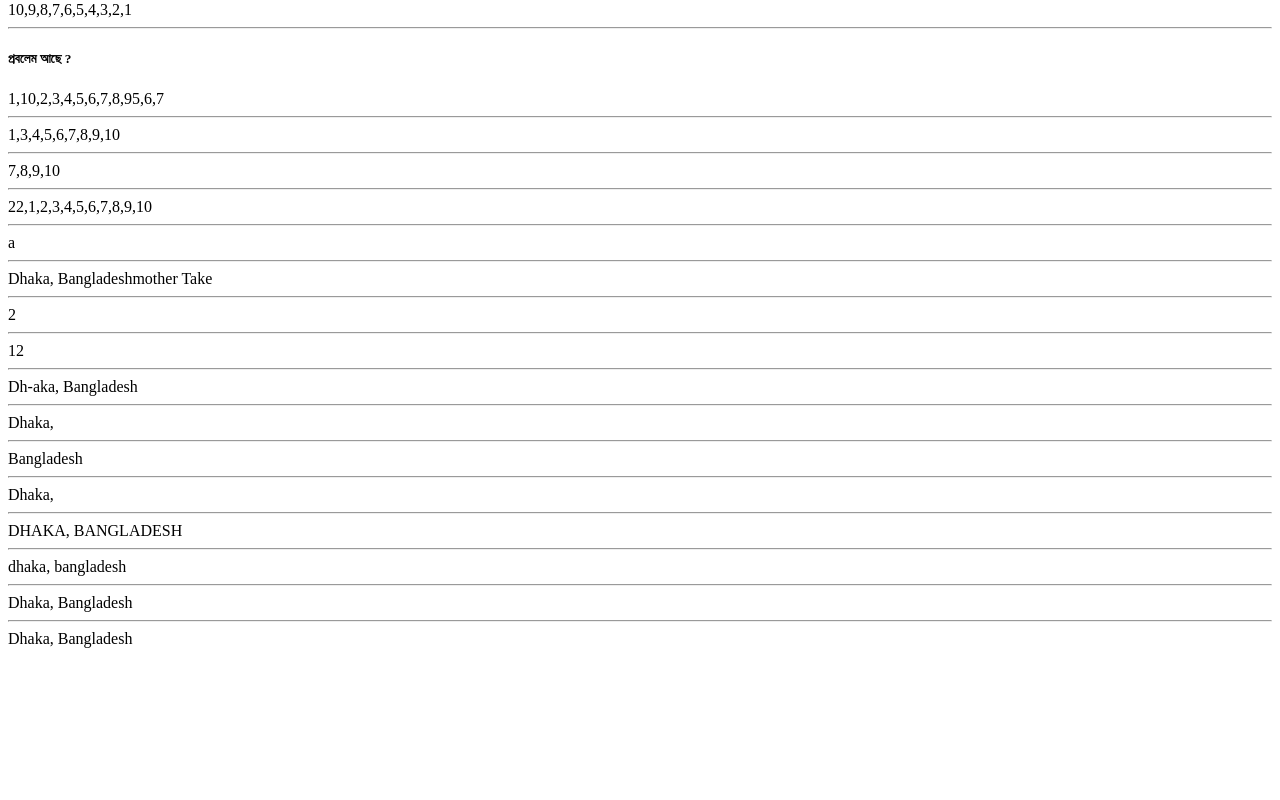
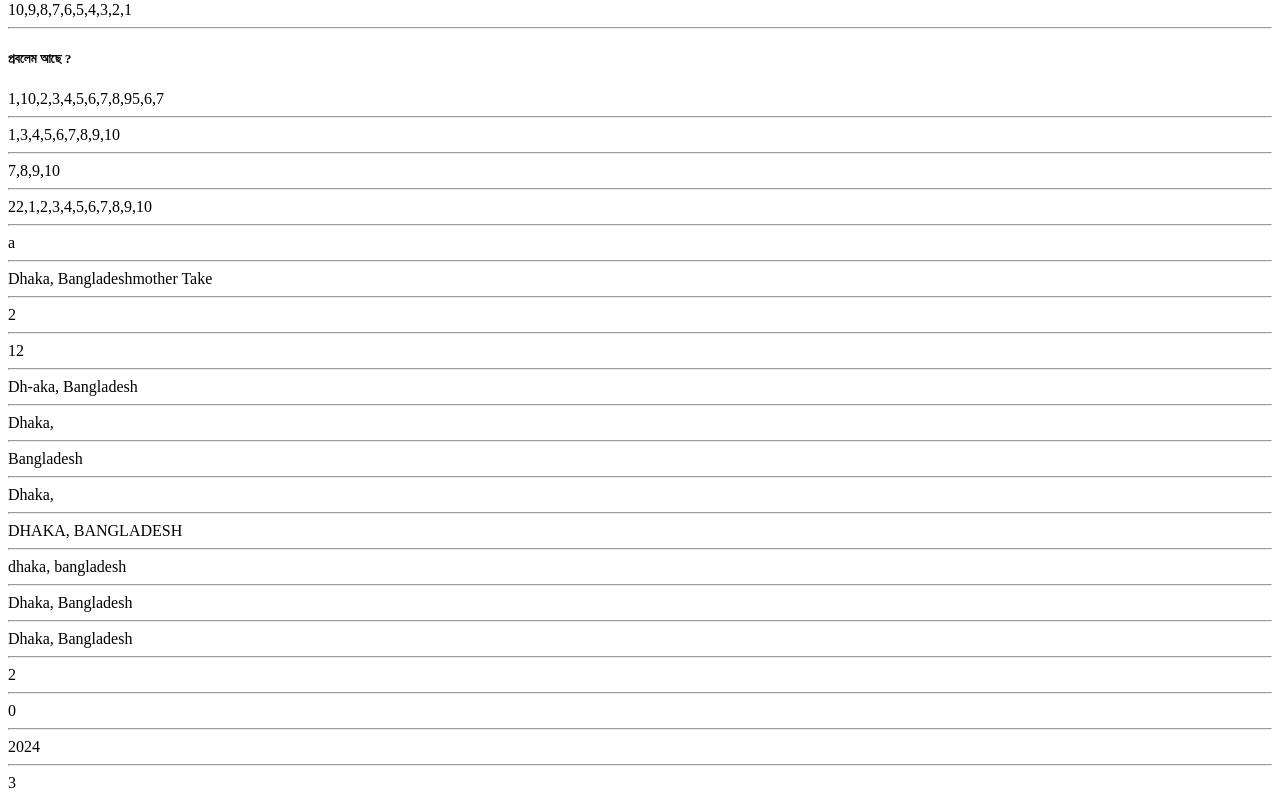
Before and after one commit to enamul90/Javascript, a plain HTML site: page index.html in a window 1280 px wide. Shown: the part 1647-2447 px from the top of the page. Before the commit the page ends 2303 px from the top, so only its background shows below. Drawn offline with Linux system fonts and the light colour scheme.

Commit message:
time stard

```diff
--- a/index.html
+++ b/index.html
@@ -392,7 +392,30 @@
 
         // ..............................date Object......................................
 
+        document.write("<br> <hr> ")
+        // get Date
+        var dateObj = new Date();
+        document.write(
+            dateObj.getDate()
+        );
 
+        document.write("<br> <hr> ")
+        // get Day
+        document.write(
+            dateObj.getDay()
+        );
+
+        document.write("<br> <hr> ")
+        // get years
+        document.write(
+            dateObj.getFullYear()
+        )
+
+        document.write("<br> <hr> ")
+        // get Hours
+        document.write(
+            dateObj.getHours()
+        )
 
     </script>
 </body>
```
